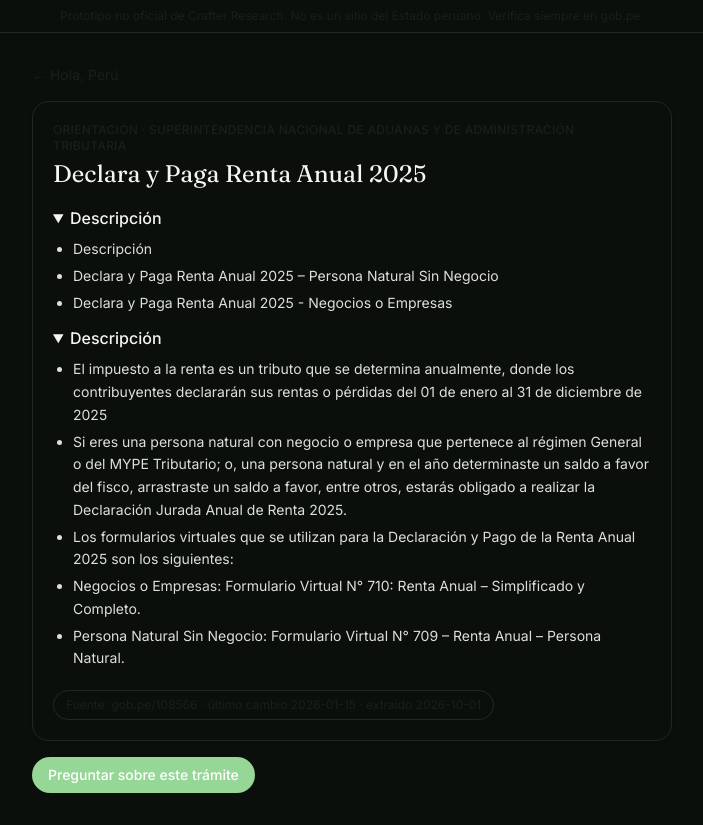
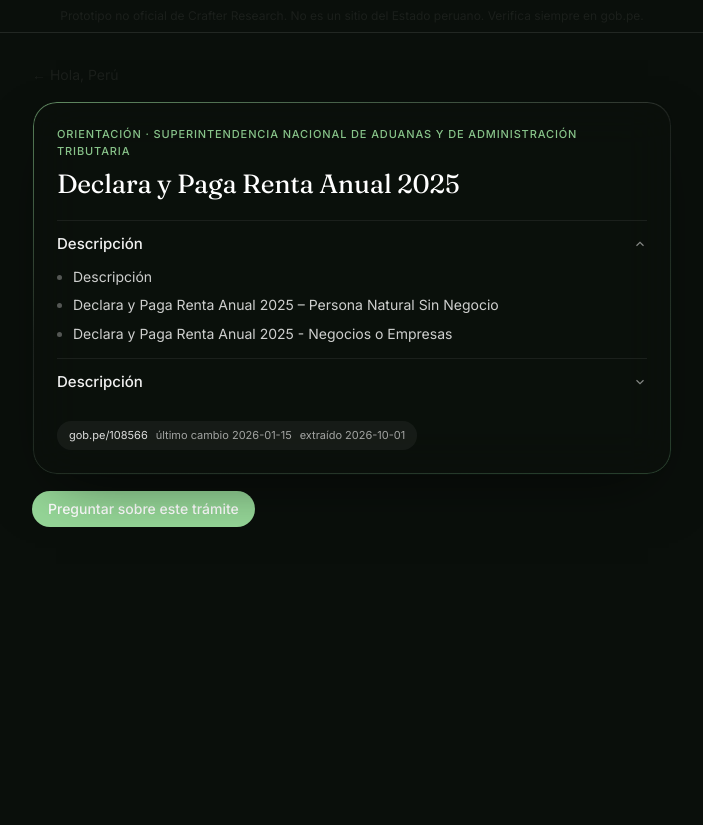
Before and after one commit to crafter-research/peru-gov, a Next.js app: page /tramite/108566 in a window 1280 px wide. Shown: the whole page, without its empty margins (288-991 px from the left). After the commit the page ends 800 px from the top, so only its background shows below. Built offline with nearby package versions, Linux system fonts and the light colour scheme.

Commit message:
feat(ui): restyle ficha cards as glass panels

```diff
--- a/src/components/ficha-card.tsx
+++ b/src/components/ficha-card.tsx
@@ -1,3 +1,4 @@
+import type { ReactNode } from "react";
 import type { Ficha } from "@/lib/ficha";
 
 /** Renders official sections verbatim from the ficha JSON (R1): no generated requirements or costs. */
@@ -6,22 +7,40 @@ export function FichaCard({
   summary,
 }: {
   ficha: Ficha;
-  summary?: string;
+  summary?: ReactNode;
 }) {
   return (
-    <article className="rounded-2xl border border-border bg-surface p-5 shadow-sm">
-      <p className="text-xs font-medium uppercase tracking-wide text-muted">
+    <article className="glass glass-border rounded-3xl p-5 sm:p-6">
+      <p className="text-[11px] font-medium tracking-[0.08em] text-accent/90 uppercase">
         {ficha.kind} · {ficha.entity}
       </p>
-      <h2 className="mt-1 font-display text-2xl">{ficha.title}</h2>
-      {summary ? <p className="mt-3 leading-relaxed">{summary}</p> : null}
-      <div className="mt-4 space-y-3">
+      <h2 className="mt-2 font-display text-[1.65rem] leading-tight tracking-[-0.01em] text-white">
+        {ficha.title}
+      </h2>
+      {summary ? <div className="mt-3">{summary}</div> : null}
+      <div className="mt-5 divide-y divide-white/[0.07] border-t border-white/[0.07]">
         {ficha.sections.map((s, i) => (
-          <details key={`${s.heading}-${i}`} open={i < 2} className="group">
-            <summary className="cursor-pointer font-medium">
+          <details
+            key={`${s.heading}-${i}`}
+            open={i === 0}
+            className="group py-3"
+          >
+            <summary className="flex cursor-pointer list-none items-center justify-between gap-3 text-[15px] font-medium text-white/95 [&::-webkit-details-marker]:hidden">
               {s.heading || "Descripción"}
+              <svg
+                width="14"
+                height="14"
+                viewBox="0 0 24 24"
+                fill="none"
+                stroke="currentColor"
+                strokeWidth="2"
+                aria-hidden="true"
+                className="shrink-0 text-white/50 transition-transform duration-300 ease-smooth group-open:rotate-180"
+              >
+                <path d="m6 9 6 6 6-6" />
+              </svg>
             </summary>
-            <ul className="mt-2 list-disc space-y-1 pl-5 text-sm leading-relaxed text-foreground/90">
+            <ul className="mt-2.5 space-y-1.5 pl-4 text-sm leading-relaxed text-white/80 marker:text-white/30 [list-style:disc]">
               {s.items.map((item) => (
                 <li key={item}>{item}</li>
               ))}
@@ -33,11 +52,13 @@ export function FichaCard({
         href={ficha.url}
         target="_blank"
         rel="noreferrer"
-        className="mt-5 inline-flex items-center gap-2 rounded-full border border-border px-3 py-1.5 text-xs text-muted hover:text-foreground"
+        className="mt-4 inline-flex flex-wrap items-center gap-x-2 gap-y-1 rounded-full bg-white/5 px-3 py-1.5 text-[11px] text-white/60 transition hover:bg-white/10 hover:text-white/85"
       >
-        Fuente: gob.pe/{ficha.id}
-        {ficha.lastChanged ? ` · último cambio ${ficha.lastChanged}` : ""}
-        {` · extraído ${ficha.extractedAt.slice(0, 10)}`}
+        <span className="text-white/85">gob.pe/{ficha.id}</span>
+        {ficha.lastChanged ? (
+          <span>último cambio {ficha.lastChanged}</span>
+        ) : null}
+        <span>extraído {ficha.extractedAt.slice(0, 10)}</span>
       </a>
     </article>
   );
```
